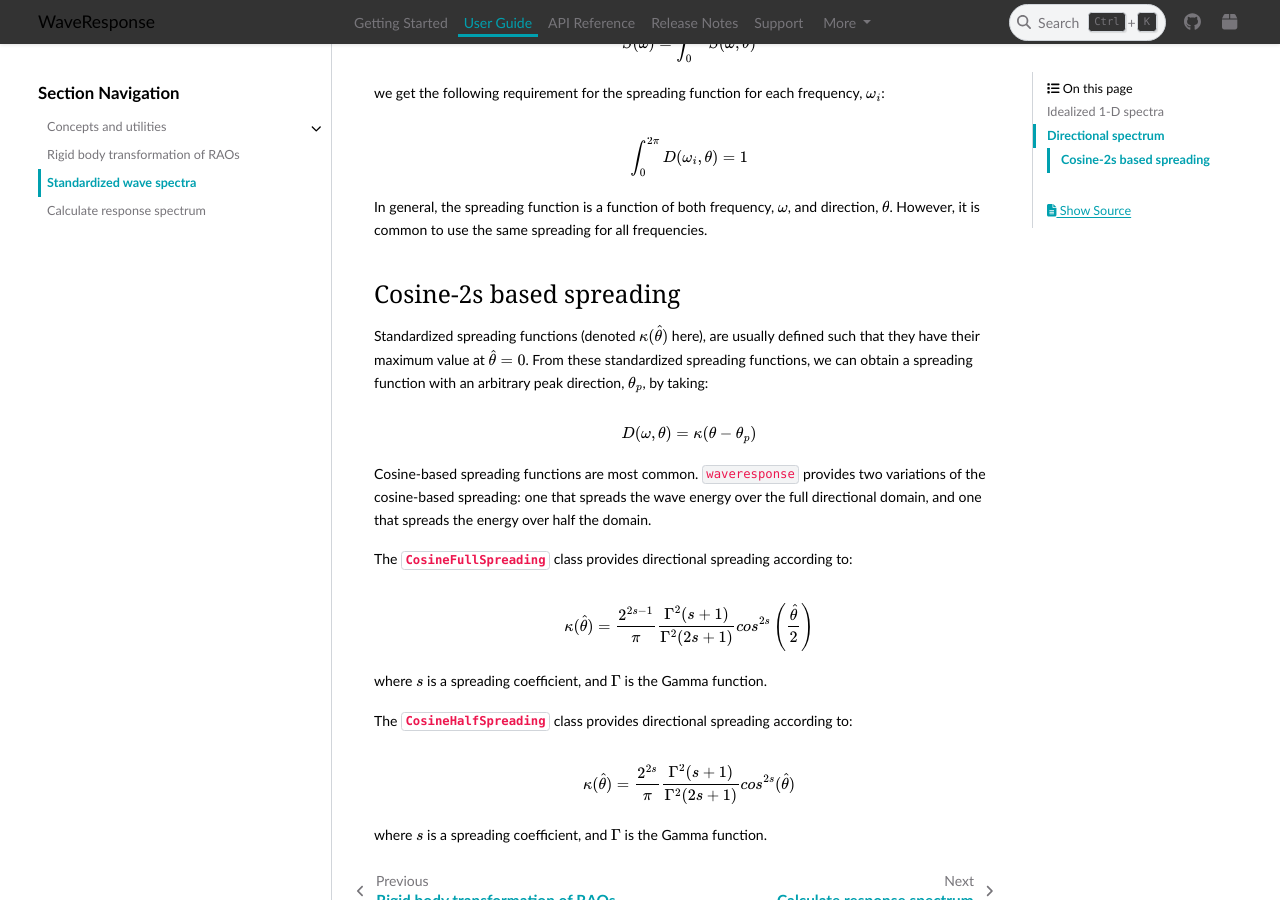
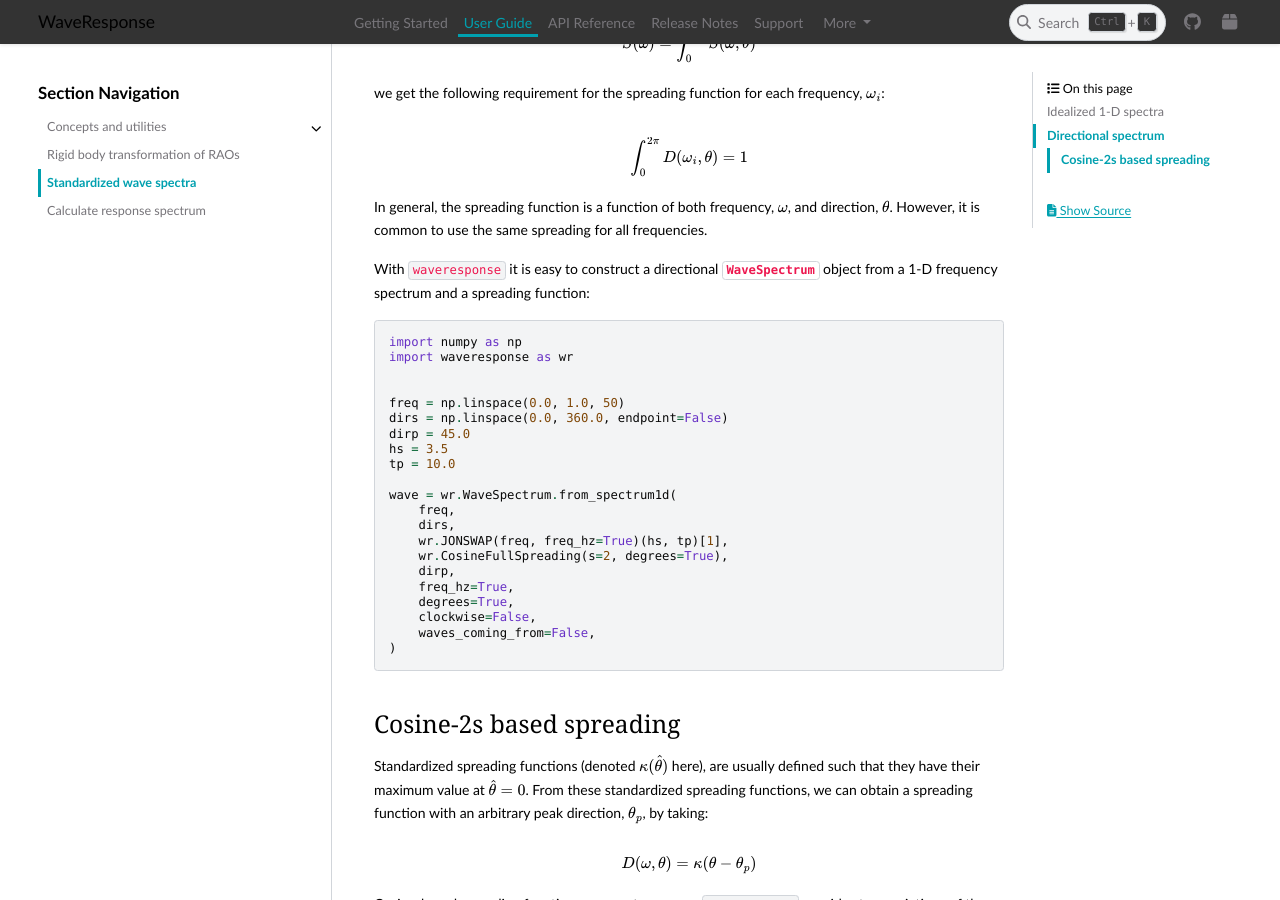
Before and after one commit to 4Subsea/waveresponse-python, a Sphinx documentation site: the page built from docs/user_guide/standardized_spectra.rst, in a window 1280 px wide and 900 px high, scrolled down 1878 px. Built offline with Sphinx 7.4.7 and the PyData theme 0.15.4, drawn with Linux system fonts in a browser that asks for light colours.

Commit message:
docs example code

```diff
--- a/docs/user_guide/standardized_spectra.rst
+++ b/docs/user_guide/standardized_spectra.rst
@@ -105,6 +105,33 @@ In general, the spreading function is a function of both frequency, :math:`\omeg
 and direction, :math:`\theta`. However, it is common to use the same spreading
 for all frequencies.
 
+With ``waveresponse`` it is easy to construct a directional :class:`~waveresponse.WaveSpectrum`
+object from a 1-D frequency spectrum and a spreading function:
+
+.. code:: python
+
+    import numpy as np
+    import waveresponse as wr
+
+
+    freq = np.linspace(0.0, 1.0, 50)
+    dirs = np.linspace(0.0, 360.0, endpoint=False)
+    dirp = 45.0
+    hs = 3.5
+    tp = 10.0
+
+    wave = wr.WaveSpectrum.from_spectrum1d(
+        freq,
+        dirs,
+        wr.JONSWAP(freq, freq_hz=True)(hs, tp)[1],
+        wr.CosineFullSpreading(s=2, degrees=True),
+        dirp,
+        freq_hz=True,
+        degrees=True,
+        clockwise=False,
+        waves_coming_from=False,
+    )
+
 
 Cosine-2s based spreading
 -------------------------
```
